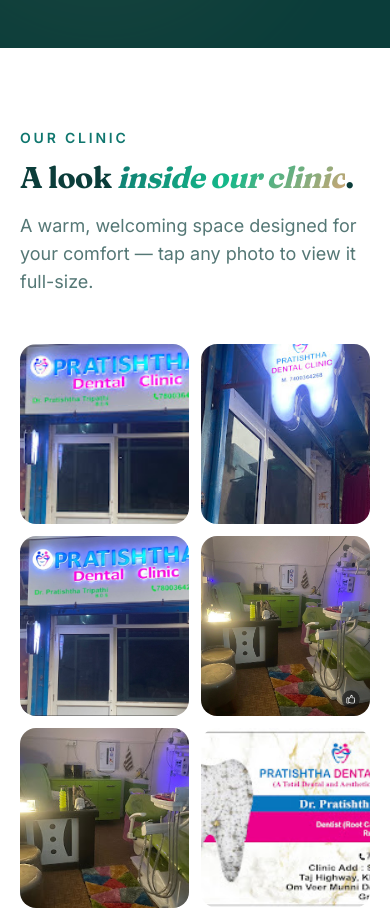
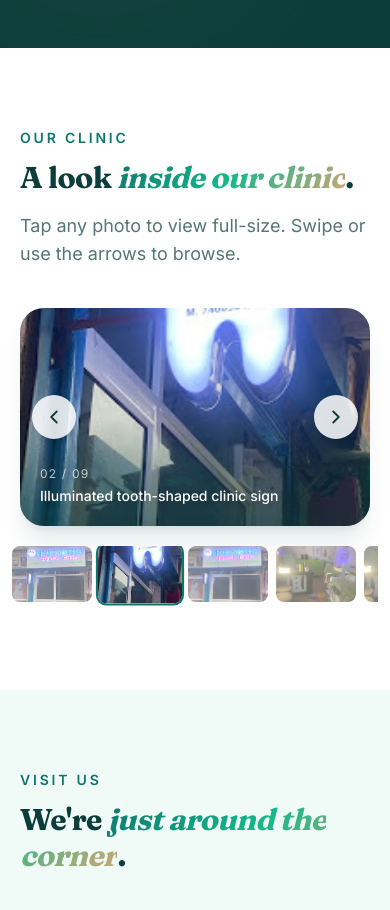
Before and after one commit to shrestha-tripathi/pratishtha-dental-clinic, a React (Vite) app: page / in a window 390 px wide. Shown: the part 6480-7390 px from the top of the page. Built offline with nearby package versions, Linux system fonts and the light colour scheme.

Commit message:
feat: convert gallery to carousel with autoplay, swipe, thumbnails + lightbox

```diff
--- a/src/components/Gallery.tsx
+++ b/src/components/Gallery.tsx
@@ -1,48 +1,70 @@
-import { useEffect, useState, useCallback } from "react";
+import { useEffect, useState, useCallback, useRef } from "react";
 import { motion, AnimatePresence } from "framer-motion";
-import { X, ChevronLeft, ChevronRight } from "lucide-react";
+import { X, ChevronLeft, ChevronRight, Maximize2 } from "lucide-react";
 import { asset } from "../lib/utils";
 
-type Photo = { src: string; alt: string; span: string };
+type Photo = { src: string; alt: string };
 
 const photos: Photo[] = [
-  { src: "storefront-day.jpeg", alt: "Pratishtha Dental Clinic — daytime storefront", span: "md:col-span-2 md:row-span-2" },
-  { src: "tooth-sign.jpeg", alt: "Illuminated tooth-shaped clinic sign", span: "" },
-  { src: "clinic-storefront.jpeg", alt: "Clinic entrance at night, illuminated signage", span: "" },
-  { src: "clinic-interior.jpeg", alt: "Modern dental operatory interior", span: "md:col-span-2" },
-  { src: "clinic-room.jpeg", alt: "Treatment room with dental chair and equipment", span: "" },
-  { src: "business-card.jpeg", alt: "Pratishtha Dental Clinic business card", span: "" },
-  { src: "promo-toothache.jpeg", alt: "Don't keep your tooth waiting — book a consultation", span: "md:col-span-2" },
-  { src: "myth-brushing.jpeg", alt: "Dental myth vs. fact — brushing harder isn't better", span: "" },
-  { src: "did-you-know.jpeg", alt: "Did you know? Historical dental hygiene fact", span: "" },
+  { src: "storefront-day.jpeg", alt: "Pratishtha Dental Clinic — daytime storefront" },
+  { src: "tooth-sign.jpeg", alt: "Illuminated tooth-shaped clinic sign" },
+  { src: "clinic-storefront.jpeg", alt: "Clinic entrance at night" },
+  { src: "clinic-interior.jpeg", alt: "Modern dental operatory interior" },
+  { src: "clinic-room.jpeg", alt: "Treatment room with dental chair and equipment" },
+  { src: "business-card.jpeg", alt: "Pratishtha Dental Clinic business card" },
+  { src: "promo-toothache.jpeg", alt: "Don't keep your tooth waiting — book a consultation" },
+  { src: "myth-brushing.jpeg", alt: "Dental myth vs. fact — brushing harder isn't better" },
+  { src: "did-you-know.jpeg", alt: "Did you know? Historical dental hygiene fact" },
 ];
 
 export function Gallery() {
-  const [openIdx, setOpenIdx] = useState<number | null>(null);
+  const [idx, setIdx] = useState(0);
+  const [lightbox, setLightbox] = useState(false);
+  const autoplayRef = useRef<number | null>(null);
 
-  const close = useCallback(() => setOpenIdx(null), []);
-  const next = useCallback(() => setOpenIdx((i) => (i === null ? null : (i + 1) % photos.length)), []);
-  const prev = useCallback(() => setOpenIdx((i) => (i === null ? null : (i - 1 + photos.length) % photos.length)), []);
+  const next = useCallback(() => setIdx((i) => (i + 1) % photos.length), []);
+  const prev = useCallback(() => setIdx((i) => (i - 1 + photos.length) % photos.length), []);
 
+  // Autoplay (pauses when lightbox is open or tab is hidden)
   useEffect(() => {
-    if (openIdx === null) return;
+    if (lightbox) return;
+    autoplayRef.current = window.setInterval(next, 5000);
+    return () => {
+      if (autoplayRef.current) window.clearInterval(autoplayRef.current);
+    };
+  }, [next, lightbox]);
+
+  // Keyboard nav (works for both carousel and lightbox)
+  useEffect(() => {
     const onKey = (e: KeyboardEvent) => {
-      if (e.key === "Escape") close();
       if (e.key === "ArrowRight") next();
       if (e.key === "ArrowLeft") prev();
+      if (e.key === "Escape" && lightbox) setLightbox(false);
     };
     window.addEventListener("keydown", onKey);
-    document.body.style.overflow = "hidden";
-    return () => {
-      window.removeEventListener("keydown", onKey);
-      document.body.style.overflow = "";
+    return () => window.removeEventListener("keydown", onKey);
+  }, [next, prev, lightbox]);
+
+  // Lock scroll when lightbox open
+  useEffect(() => {
+    document.body.style.overflow = lightbox ? "hidden" : "";
+    return () => { document.body.style.overflow = ""; };
+  }, [lightbox]);
+
+  // Touch swipe
+  const touchStart = useRef<number | null>(null);
+  const onTouchStart = (e: React.TouchEvent) => { touchStart.current = e.touches[0].clientX; };
+  const onTouchEnd = (e: React.TouchEvent) => {
+    if (touchStart.current === null) return;
+    const dx = e.changedTouches[0].clientX - touchStart.current;
+    if (Math.abs(dx) > 50) (dx < 0 ? next : prev)();
+    touchStart.current = null;
   };
-  }, [openIdx, close, next, prev]);
 
   return (
     <section id="gallery" className="py-20 md:py-28 bg-white">
-      <div className="max-w-7xl mx-auto px-5 sm:px-8">
-        <div className="max-w-2xl mb-12">
+      <div className="max-w-6xl mx-auto px-5 sm:px-8">
+        <div className="max-w-2xl mb-10">
           <div className="text-sm uppercase tracking-[0.2em] text-teal-700 font-semibold mb-3">
             Our Clinic
           </div>
@@ -50,51 +72,100 @@
             A look <span className="gradient-text italic">inside our clinic</span>.
           </h2>
           <p className="text-teal-900/70 text-lg">
-            A warm, welcoming space designed for your comfort — tap any photo to view it full-size.
+            Tap any photo to view full-size. Swipe or use the arrows to browse.
           </p>
         </div>
 
-        <div className="grid grid-cols-2 md:grid-cols-4 gap-3 md:gap-4 auto-rows-[180px] md:auto-rows-[220px]">
-          {photos.map((p, i) => (
+        {/* Carousel */}
+        <div className="relative">
+          <div
+            className="relative aspect-[16/10] sm:aspect-[16/9] rounded-3xl overflow-hidden bg-mint-50 shadow-xl shadow-teal-900/10"
+            onTouchStart={onTouchStart}
+            onTouchEnd={onTouchEnd}
+          >
+            <AnimatePresence initial={false} mode="wait">
               <motion.button
-              key={p.src}
+                key={idx}
                 type="button"
-              onClick={() => setOpenIdx(i)}
-              initial={{ opacity: 0, scale: 0.95 }}
-              whileInView={{ opacity: 1, scale: 1 }}
-              viewport={{ once: true }}
-              transition={{ delay: (i % 4) * 0.06 }}
-              className={`relative overflow-hidden rounded-2xl group cursor-zoom-in focus:outline-none focus:ring-2 focus:ring-teal-700 focus:ring-offset-2 ${p.span}`}
-              aria-label={`Open photo: ${p.alt}`}
+                onClick={() => setLightbox(true)}
+                initial={{ opacity: 0, scale: 1.02 }}
+                animate={{ opacity: 1, scale: 1 }}
+                exit={{ opacity: 0, scale: 0.98 }}
+                transition={{ duration: 0.5 }}
+                className="absolute inset-0 w-full h-full cursor-zoom-in group"
+                aria-label={`View full-size: ${photos[idx].alt}`}
               >
                 <img
-                src={asset(p.src)}
-                alt={p.alt}
-                loading="lazy"
-                className="w-full h-full object-cover group-hover:scale-105 transition-transform duration-700"
+                  src={asset(photos[idx].src)}
+                  alt={photos[idx].alt}
+                  className="w-full h-full object-cover"
                 />
-              <div className="absolute inset-0 bg-gradient-to-t from-teal-900/70 via-teal-900/0 to-transparent opacity-0 group-hover:opacity-100 transition-opacity" />
-              <div className="absolute bottom-3 left-3 right-3 text-left text-white text-xs font-medium opacity-0 group-hover:opacity-100 transition-opacity line-clamp-2">
-                {p.alt}
+                <div className="absolute inset-0 bg-gradient-to-t from-teal-900/60 via-transparent to-transparent" />
+                <div className="absolute top-4 right-4 w-10 h-10 rounded-full bg-white/15 backdrop-blur-sm text-white grid place-items-center opacity-0 group-hover:opacity-100 transition-opacity">
+                  <Maximize2 size={16} />
+                </div>
+                <div className="absolute bottom-5 left-5 right-5 sm:left-7 sm:right-7 text-left text-white">
+                  <div className="text-xs uppercase tracking-widest opacity-70 mb-1">
+                    {String(idx + 1).padStart(2, "0")} / {String(photos.length).padStart(2, "0")}
+                  </div>
+                  <div className="text-sm sm:text-base font-medium max-w-xl drop-shadow-md">
+                    {photos[idx].alt}
+                  </div>
                 </div>
               </motion.button>
+            </AnimatePresence>
+
+            {/* Arrows */}
+            <button
+              type="button"
+              onClick={prev}
+              className="absolute left-3 sm:left-5 top-1/2 -translate-y-1/2 w-11 h-11 rounded-full bg-white/85 hover:bg-white text-teal-900 grid place-items-center shadow-md transition"
+              aria-label="Previous photo"
+            >
+              <ChevronLeft size={22} />
+            </button>
+            <button
+              type="button"
+              onClick={next}
+              className="absolute right-3 sm:right-5 top-1/2 -translate-y-1/2 w-11 h-11 rounded-full bg-white/85 hover:bg-white text-teal-900 grid place-items-center shadow-md transition"
+              aria-label="Next photo"
+            >
+              <ChevronRight size={22} />
+            </button>
+          </div>
+
+          {/* Thumbnail strip */}
+          <div className="mt-5 flex gap-2 sm:gap-3 overflow-x-auto pb-2 -mx-2 px-2 snap-x scrollbar-thin">
+            {photos.map((p, i) => (
+              <button
+                type="button"
+                key={p.src}
+                onClick={() => setIdx(i)}
+                className={`shrink-0 snap-start w-20 h-14 sm:w-24 sm:h-16 rounded-lg overflow-hidden ring-2 transition-all ${
+                  i === idx ? "ring-teal-700 scale-105" : "ring-transparent opacity-60 hover:opacity-100"
+                }`}
+                aria-label={`Go to photo ${i + 1}`}
+              >
+                <img src={asset(p.src)} alt="" className="w-full h-full object-cover" loading="lazy" />
+              </button>
             ))}
+          </div>
         </div>
       </div>
 
       {/* Lightbox */}
       <AnimatePresence>
-        {openIdx !== null && (
+        {lightbox && (
           <motion.div
             initial={{ opacity: 0 }}
             animate={{ opacity: 1 }}
             exit={{ opacity: 0 }}
-            className="fixed inset-0 z-[60] bg-black/90 backdrop-blur-sm flex items-center justify-center p-4 sm:p-8"
-            onClick={close}
+            className="fixed inset-0 z-[60] bg-black/95 backdrop-blur-sm flex items-center justify-center p-4 sm:p-8"
+            onClick={() => setLightbox(false)}
           >
             <button
               type="button"
-              onClick={close}
+              onClick={() => setLightbox(false)}
               className="absolute top-4 right-4 z-10 w-11 h-11 rounded-full bg-white/10 hover:bg-white/20 text-white grid place-items-center transition"
               aria-label="Close"
             >
@@ -118,21 +189,21 @@
             </button>
 
             <motion.div
-              key={openIdx}
+              key={idx}
               initial={{ opacity: 0, scale: 0.95 }}
               animate={{ opacity: 1, scale: 1 }}
               exit={{ opacity: 0, scale: 0.95 }}
               transition={{ duration: 0.2 }}
-              className="relative max-w-5xl max-h-[85vh] w-full h-full flex flex-col items-center justify-center"
+              className="relative max-w-5xl w-full flex flex-col items-center justify-center"
               onClick={(e) => e.stopPropagation()}
             >
               <img
-                src={asset(photos[openIdx].src)}
-                alt={photos[openIdx].alt}
+                src={asset(photos[idx].src)}
+                alt={photos[idx].alt}
                 className="max-w-full max-h-[80vh] object-contain rounded-xl shadow-2xl"
               />
-              <p className="text-white/80 text-sm mt-3 text-center px-4">{photos[openIdx].alt}</p>
-              <p className="text-white/40 text-xs mt-1">{openIdx + 1} / {photos.length}</p>
+              <p className="text-white/80 text-sm mt-3 text-center px-4">{photos[idx].alt}</p>
+              <p className="text-white/40 text-xs mt-1">{idx + 1} / {photos.length}</p>
             </motion.div>
           </motion.div>
         )}
```
Lines whose indentation alone changed are shown as unchanged.
